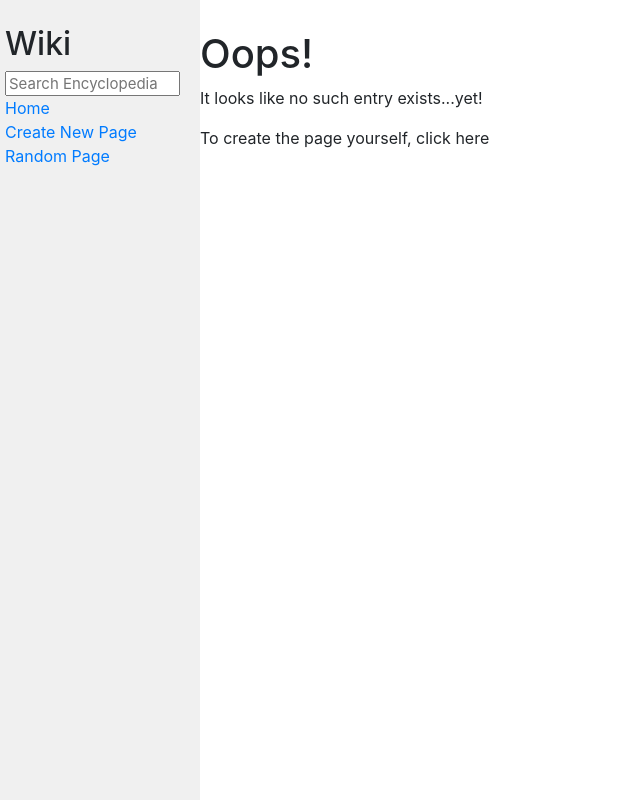
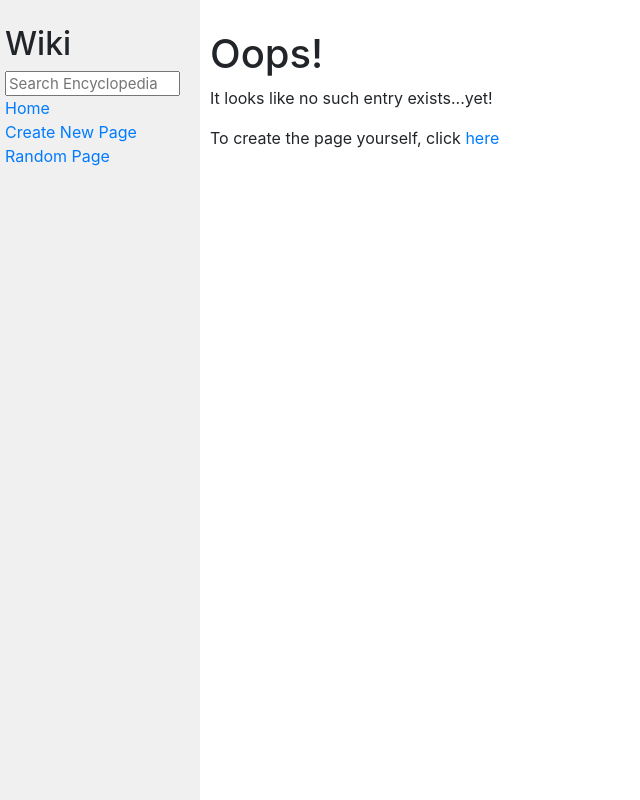
Before and after one commit to DavidAlse/CS50Web-Wiki, a Django app: page /wiki/1 in a window 1280 px wide. Shown: the whole page, without its empty margins (0-640 px from the left). Run offline with Django 3.2, Linux system fonts and the light colour scheme; some libraries are stand-ins or nearby versions.

Commit message:
fix new page link and css main padding

```diff
--- a/encyclopedia/static/encyclopedia/styles.css
+++ b/encyclopedia/static/encyclopedia/styles.css
@@ -41,10 +41,6 @@ textarea:focus {
     margin-top: 5px;
 }
 
-.main {
-    padding-left: 0%;
-}
-
 .container {
     margin-left: 5%;
 }
--- a/encyclopedia/templates/encyclopedia/noSuchEntry.html
+++ b/encyclopedia/templates/encyclopedia/noSuchEntry.html
@@ -7,5 +7,5 @@
 {% block body %}
     <h1>Oops!</h1>
     <p>It looks like no such entry exists...yet!</p>
-    <p>To create the page yourself, click here</p>
+    <p>To create the page yourself, click <a href="/newPage">here</a></p>
 {% endblock %}
```
